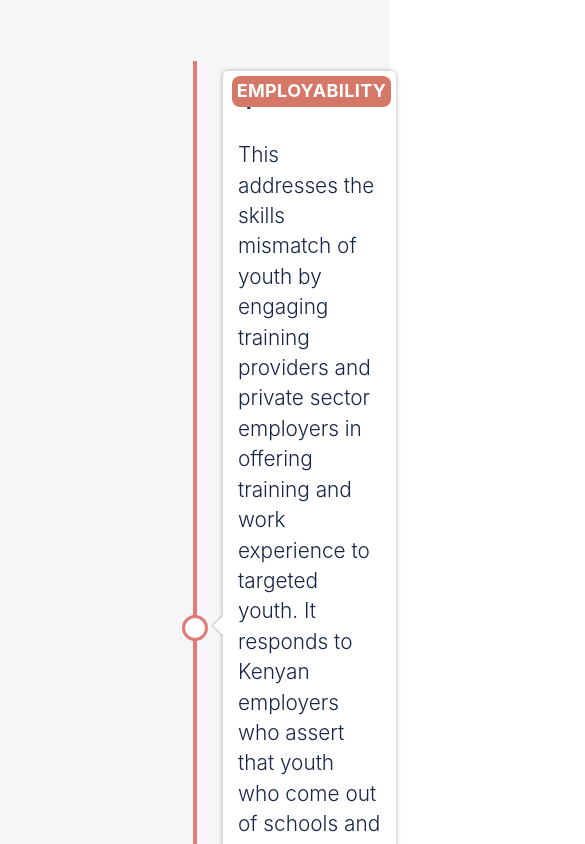
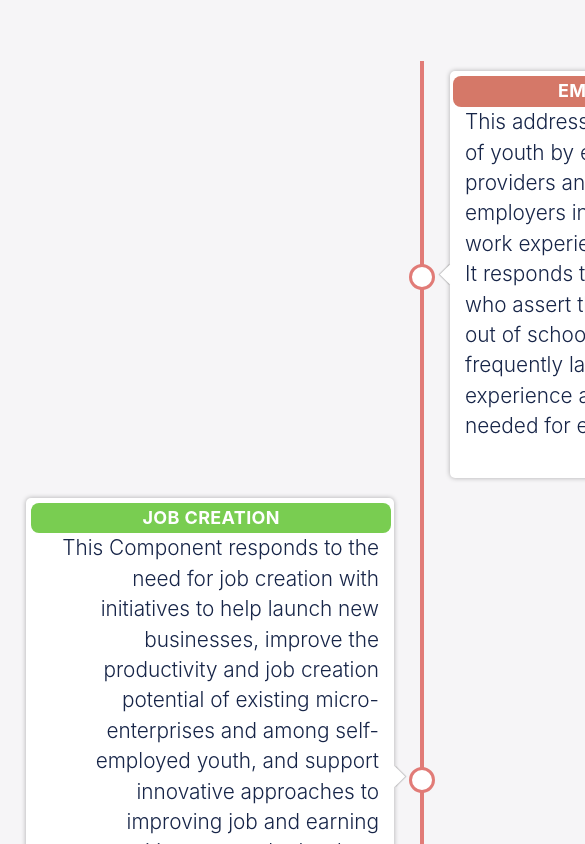
Before and after one commit to jbuyu/live-ngo, a Next.js app: page /strategies in a window 390 px wide. Shown: the top 844 px of the page, 585 px wide, since content can reach past the window. Built offline with nearby package versions, Linux system fonts and the light colour scheme.

Commit message:
fixes on strategies css

```diff
--- a/components/TimelineItem.js
+++ b/components/TimelineItem.js
@@ -2,9 +2,9 @@ const TimelineItem = ({ data }) => (
   <div className="timeline-item">
     <div className="timeline-item-content">
       <span className="tag" style={{ background: data.category.color }}>
-        {data.category.tag}
+        <div className="tag-content">{data.category.tag}</div>
       </span>
-      <p className="component">{data.component}</p>
+      {/* <p className="component">{data.component}</p> */}
       <p className="text">{data.text}</p>
       <span className="circle"></span>
     </div>
--- a/styles/challenge.scss
+++ b/styles/challenge.scss
@@ -1,10 +1,10 @@
 .challenge {
-  height: 80vh;
+  // height: 80vh;
   position: relative;
   // margin-top: 100px;
   z-index: 10;
   @media (max-width: $widescreen) {
-    height: 90vh;
+    // height: 90vh;
   }
   .challenge-bg {
     position: absolute;
@@ -48,18 +48,12 @@
             line-height: 1.9rem;
           }
         }
-        // p {
-        //   font-size: 1rem;
-        //   line-height: 1.6rem;
-        //   font-weight: 300;
-        //   color: $blue;
-        //   width: 520px;
-        //   margin: 32px 0 80px;
-        //   @media (max-width: $widescreen) {
-        //     margin: 16px 0 60px;
-        //   }
-        // }
       }
     }
   }
 }
+@media only screen and (max-width: 820px) {
+  .challenge {
+    width: 100vh;
+  }
+}
--- a/styles/strategies.scss
+++ b/styles/strategies.scss
@@ -117,3 +117,21 @@
     left: calc(50% - 2px);
   }
 }
+@media only screen and (max-width: 820px) {
+  .strategies {
+    width: 100vh;
+  }
+  .timeline-item-content,
+  .timeline-item:nth-child(odd) .timeline-item-content {
+    // padding: 15px 10px;
+    text-align: center;
+    align-items: center;
+  }
+  .timeline-item-content .tag {
+    width: calc(100% - 18px);
+    .tag-content {
+      display: flex;
+      justify-content: center;
+    }
+  }
+}
--- a/styles/variables.scss
+++ b/styles/variables.scss
@@ -20,6 +20,7 @@ body {
   // height: 2000px;
   overflow-x: hidden;
 }
+//
 .container {
   // width: 1345px;
   // min-width: 1345px;
```
